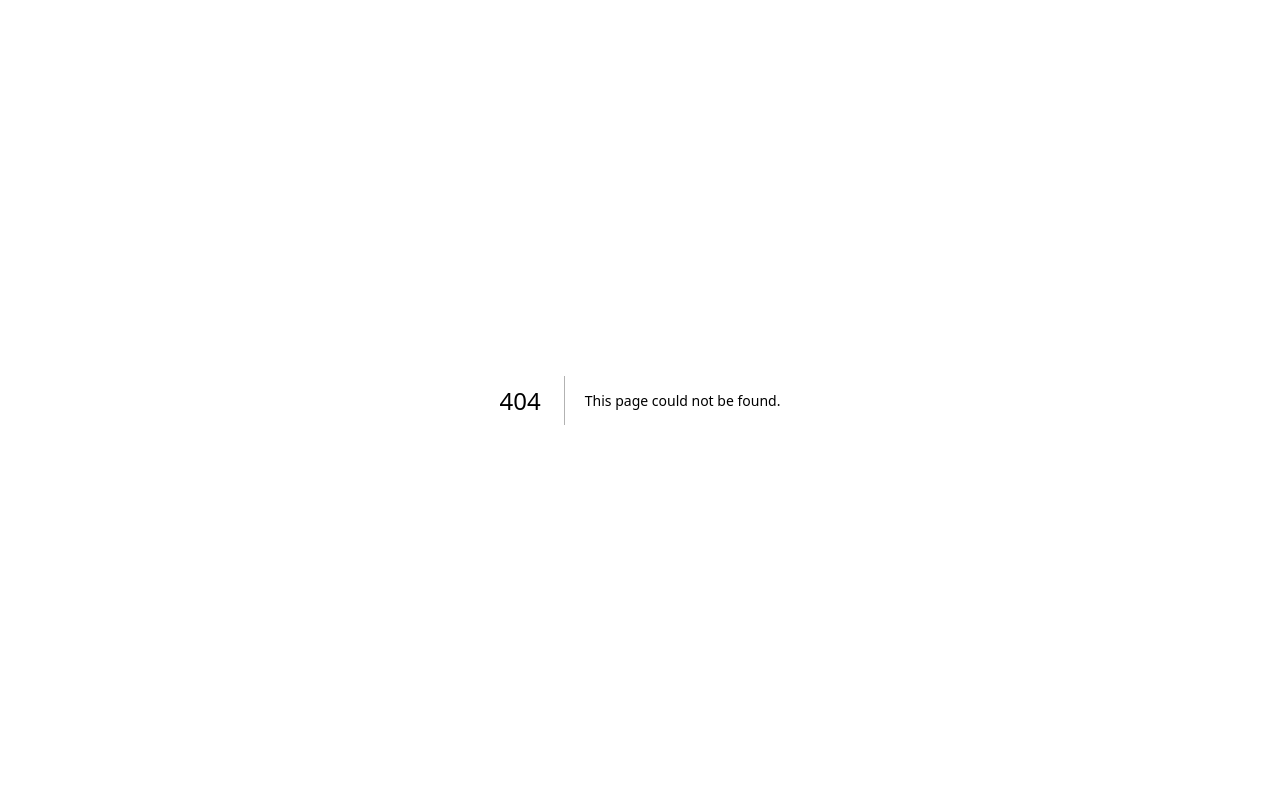
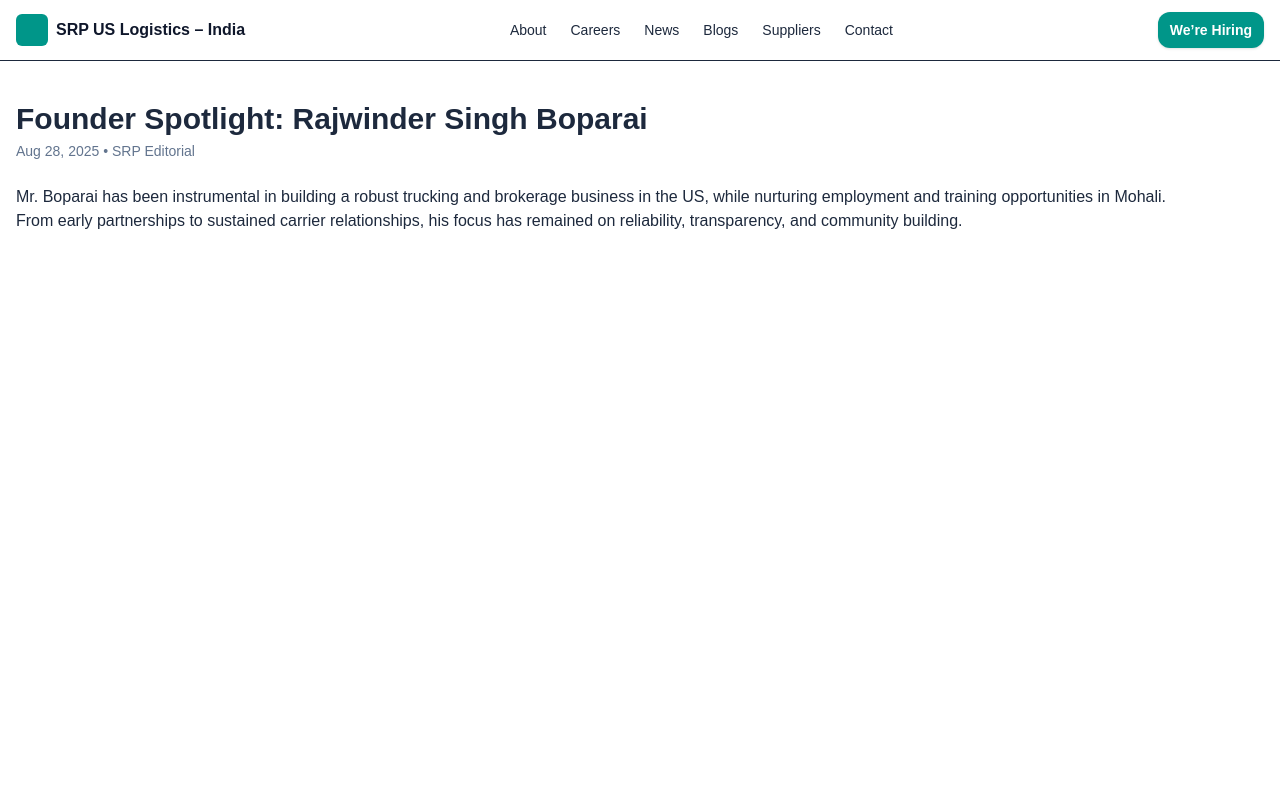
Before and after one commit to vivekinsonix/srp-india, a Next.js app: page /blogs/post-founder-spotlight in a window 1280 px wide. Before the commit this address had no page. Shown: the top 800 px of the page. Built offline with nearby package versions, Linux system fonts and the light colour scheme.

Commit message:
inner page added

```diff
--- a/src/app/blogs/page.tsx
+++ b/src/app/blogs/page.tsx
@@ -8,13 +8,13 @@
       title: "Founder Spotlight: Rajwinder Singh Boparai",
       meta: "Aug 28, 2025 • SRP Editorial",
       desc: "From trucks to a multi-business logistics brand—impact in Punjab.",
-      link: "/blogs/post-founder-spotlight",
+      link: "blogs/post-founder-spotlight",
     },
     {
       title: "Careers in US Logistics BPO – Mohali",
       meta: "Aug 26, 2025 • People Ops",
       desc: "We’re hiring experienced agents who’ve handled TMS/CRM and US voice processes.",
-      link: "/blogs/post-careers-bpo",
+      link: "blogs/post-careers-bpo",
     },
     {
       title: "Life on the Night Shift",
--- /dev/null
+++ b/src/app/blogs/post-careers-bpo/page.tsx
@@ -0,0 +1,32 @@
+// app/blogs/post-careers-bpo/page.tsx
+"use client";
+import Header from "../../header/page";
+import Footer from "../../footer/page";
+export default function CareersBPOPage() {
+  return (
+      <>
+        <div className="min-h-screen bg-white text-slate-800">
+           <Header />
+       <main className="container mx-auto max-w-7xl  px-4 py-10">
+      <h1 className="text-3xl font-semibold">
+        Careers in US Logistics BPO – Mohali
+      </h1>
+      <p className="mt-1 text-sm text-slate-500">Aug 26, 2025 • People Ops</p>
+
+      <article className="prose mt-6 max-w-none">
+        <p>
+          We’re hiring experienced agents who’ve handled TMS/CRM and US voice
+          processes. Learn about roles, growth paths, and benefits—plus how our
+          QA coaching model accelerates development.
+        </p>
+        <p>
+          Applicants with Zoho, Turvo, and RingCentral exposure ramp faster and
+          deliver outcomes sooner.
+        </p>
+      </article>
+   </main>
+        </div>
+          <Footer />
+          </>
+  );
+}
--- /dev/null
+++ b/src/app/blogs/post-founder-spotlight/page.tsx
@@ -0,0 +1,32 @@
+// app/blogs/post-founder-spotlight/page.tsx
+"use client";
+import Header from "../../header/page";
+import Footer from "../../footer/page";
+export default function FounderSpotlightPage() {
+  return (
+       <>
+        <div className="min-h-screen bg-white text-slate-800">
+           <Header />
+       <main className="container mx-auto max-w-7xl  px-4 py-10">
+      <h1 className="text-3xl font-semibold">
+        Founder Spotlight: Rajwinder Singh Boparai
+      </h1>
+      <p className="mt-1 text-sm text-slate-500">Aug 28, 2025 • SRP Editorial</p>
+
+      <article className="prose mt-6 max-w-none">
+        <p>
+          Mr. Boparai has been instrumental in building a robust trucking and
+          brokerage business in the US, while nurturing employment and training
+          opportunities in Mohali.
+        </p>
+        <p>
+          From early partnerships to sustained carrier relationships, his focus
+          has remained on reliability, transparency, and community building.
+        </p>
+      </article>
+   </main>
+     </div>
+       <Footer />
+       </>
+  );
+}
```
